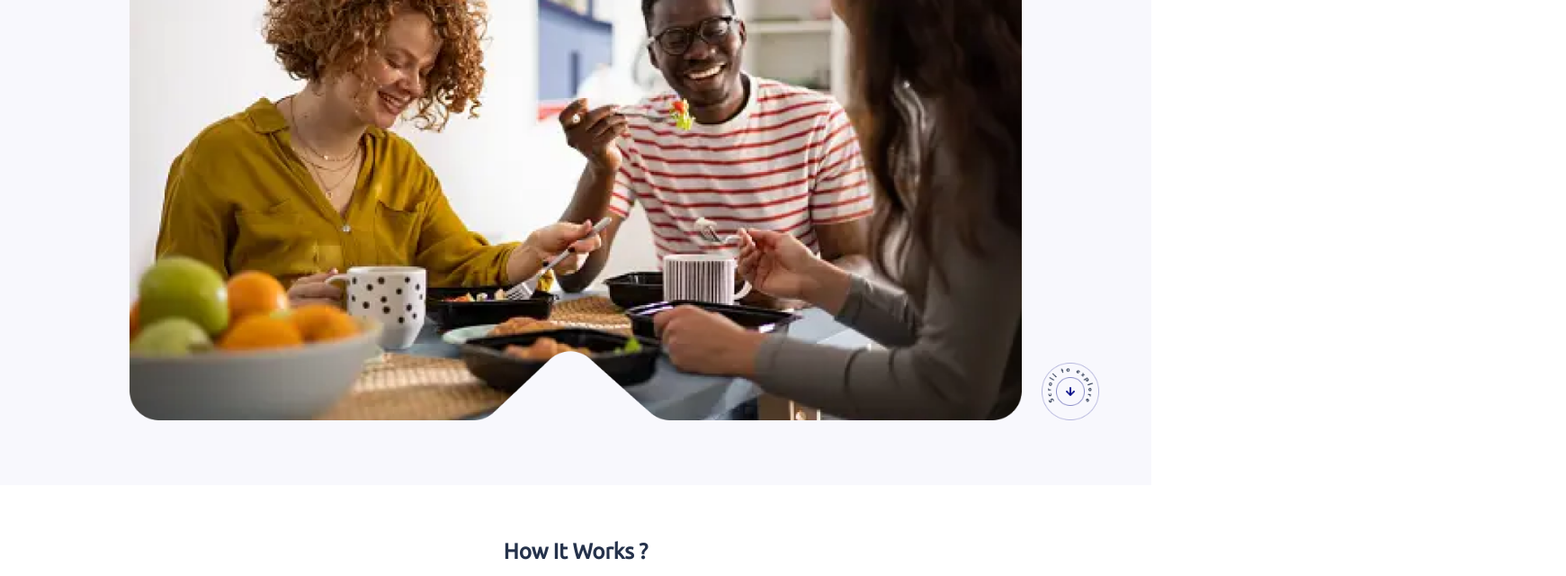
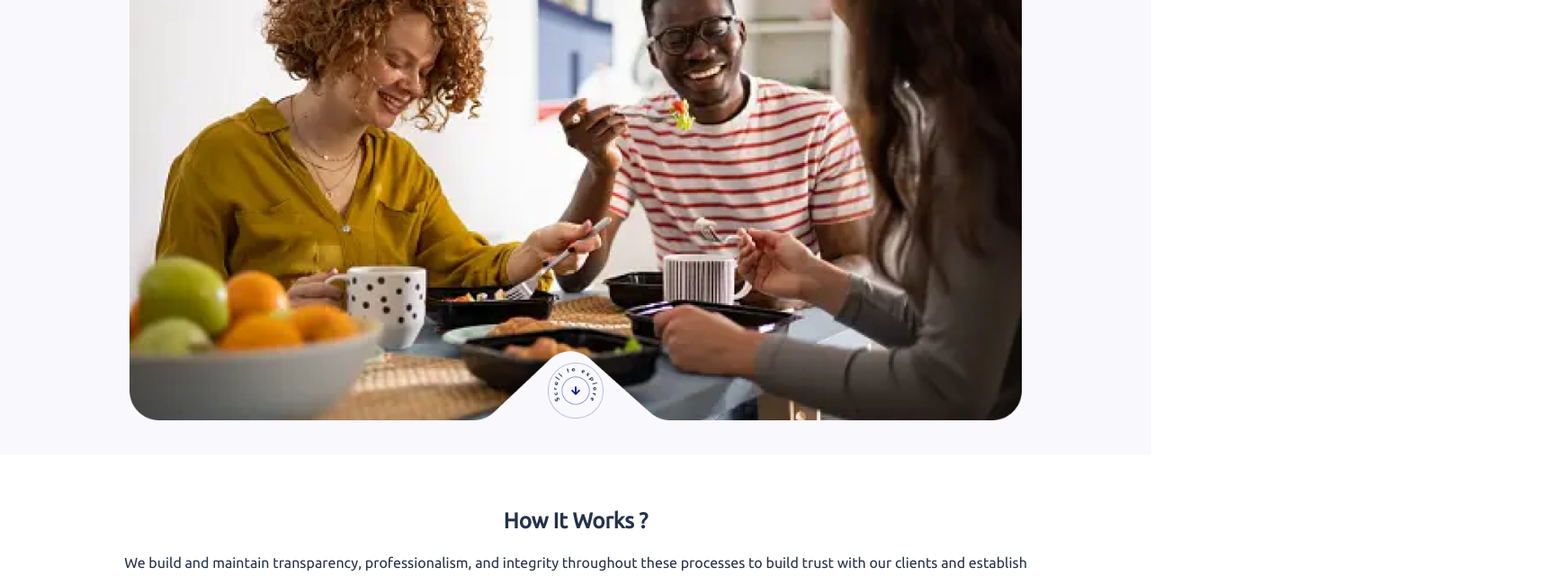
Before and after one commit to lazynerd-studios/Co-Habit-Landing, a React (Vite) app: page / in a window 1280 px wide. Shown: the part 428-1068 px from the top of the page at 90% size, 1741 px wide, since content can reach past the window. Built offline with nearby package versions, Linux system fonts and the light colour scheme.

Commit message:
Update Home.jsx

```diff
--- a/src/Components/Home/Home.jsx
+++ b/src/Components/Home/Home.jsx
@@ -75,10 +75,11 @@ const Home = () => {
                 <span className="mb-6 relative">
                   <img src={HeroImage} className="laptop:max-w-[75rem] hidden tablet:flex laptop:flex laptop:mb-8 z-10 w-full mx-auto" alt="Hero Image" />
 
-                  <a href="#reviews" className="absolute">
+                  <Link to="#reviews" className="absolut">
                     {/* come back here to make the icon center on wider devices */}
-                    <img src={ScrollToExplore} className="laptop:max-w-[4rem] -mt-[6rem] z-10 hidden laptop:flex wider:mx-[32.4rem] laptop:mx-[31.3rem]" alt="scroll-to-explore" />
-                  </a>
+                    {/* wider:mx-[32.4rem] laptop:mx-[31.3rem] */}
+                    <img src={ScrollToExplore} className="laptop:max-w-[3.9rem] mx-auto -mt-[6rem] z-10 hidden laptop:flex" alt="scroll-to-explore" />
+                  </Link>
                 </span>
                 <img src={MobileLines} className="laptop:hidden tablet:hidden" alt="Mobile lines" />
 
```
